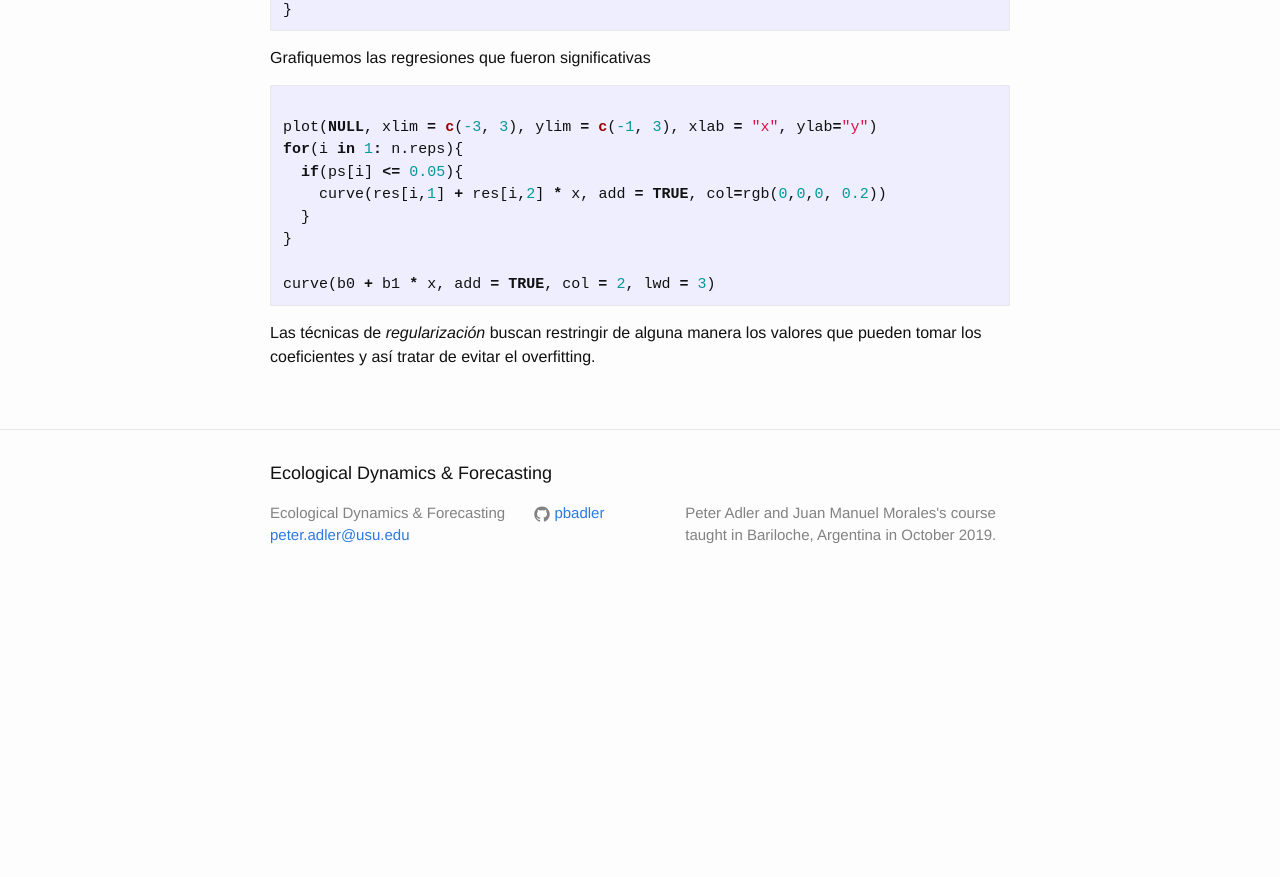
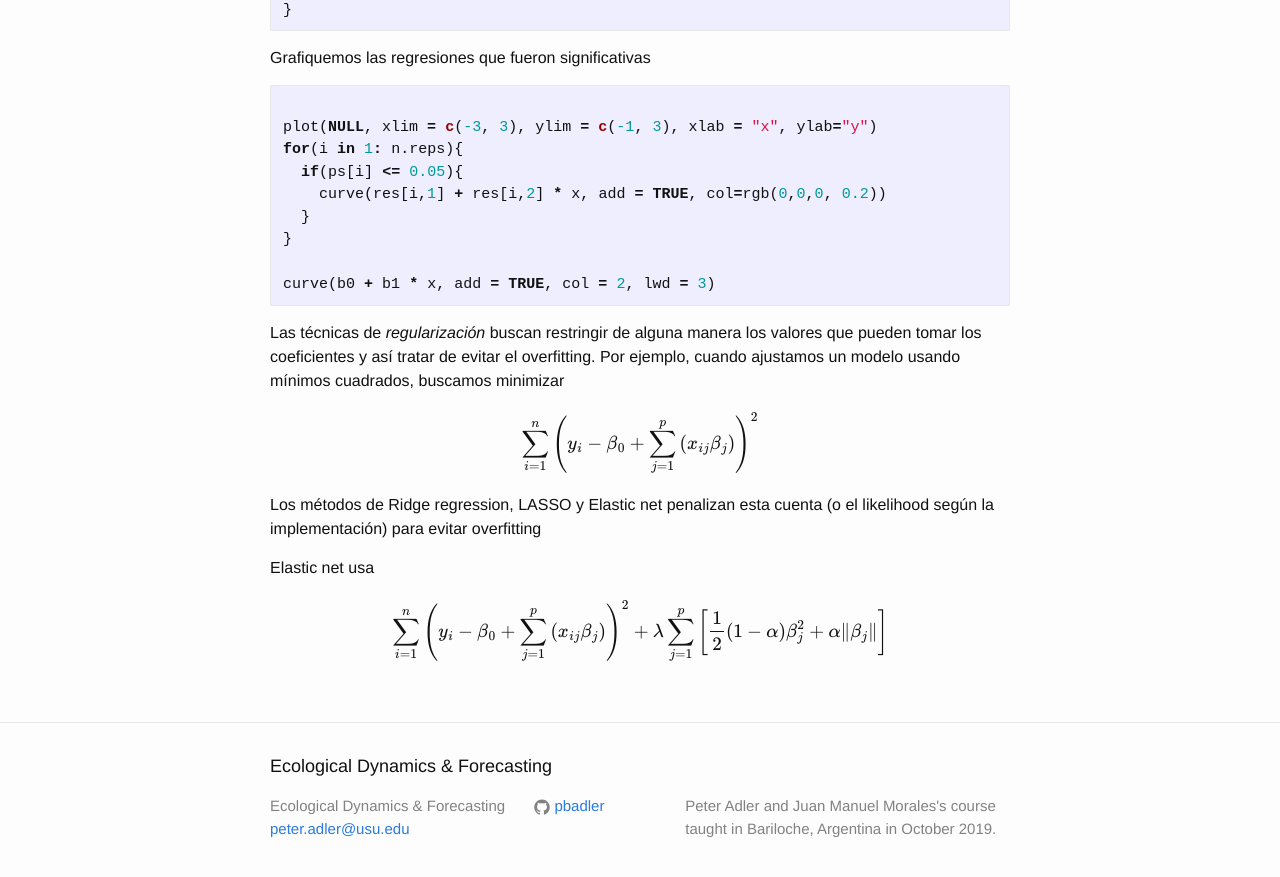
Before and after one commit to pbadler/forecasting-course-short, a Jekyll site: the page built from lectures/bias-variance.md, in a window 1280 px wide and 900 px high, scrolled down 6863 px. Shown: the top 877 px of the window. Built offline with Jekyll 4.4.1, drawn with Linux system fonts in a browser that asks for light colours; formulas are drawn with MathJax 3; a script that is not in the unit is left out; before the commit the page ends 7470 px from its top, so only the background shows below that.

Commit message:
regularization equations

````diff
--- a/lectures/bias-variance.md
+++ b/lectures/bias-variance.md
@@ -320,4 +320,16 @@ for(i in 1: n.reps){
 curve(b0 + b1 * x, add = TRUE, col = 2, lwd = 3)
 ```
 
-Las técnicas de *regularización* buscan restringir de alguna manera los valores que pueden tomar los coeficientes y así tratar de evitar el overfitting.
+Las técnicas de *regularización* buscan restringir de alguna manera los valores que pueden tomar los coeficientes y así tratar de evitar el overfitting. Por ejemplo, cuando ajustamos un modelo usando mínimos cuadrados, buscamos minimizar
+
+$$
+\sum_{i = 1}^{n} \left( y_i - \beta_0 + \sum_{j = 1}^{p} \left( x_{ij} \beta_j \right)  \right)^2
+$$
+
+Los métodos de Ridge regression, LASSO y Elastic net penalizan esta cuenta (o el likelihood según la implementación) para evitar overfitting
+
+Elastic net usa
+
+$$
+\sum_{i = 1}^{n} \left( y_i - \beta_0 + \sum_{j = 1}^{p} \left( x_{ij} \beta_j \right)  \right)^2 + \lambda \sum_{j = 1}^{p} \left[ \frac{1}{2} \left(1 - \alpha \right) \beta_{j}^2 + \alpha  \lVert \beta_j \rVert \right]
+$$
````
